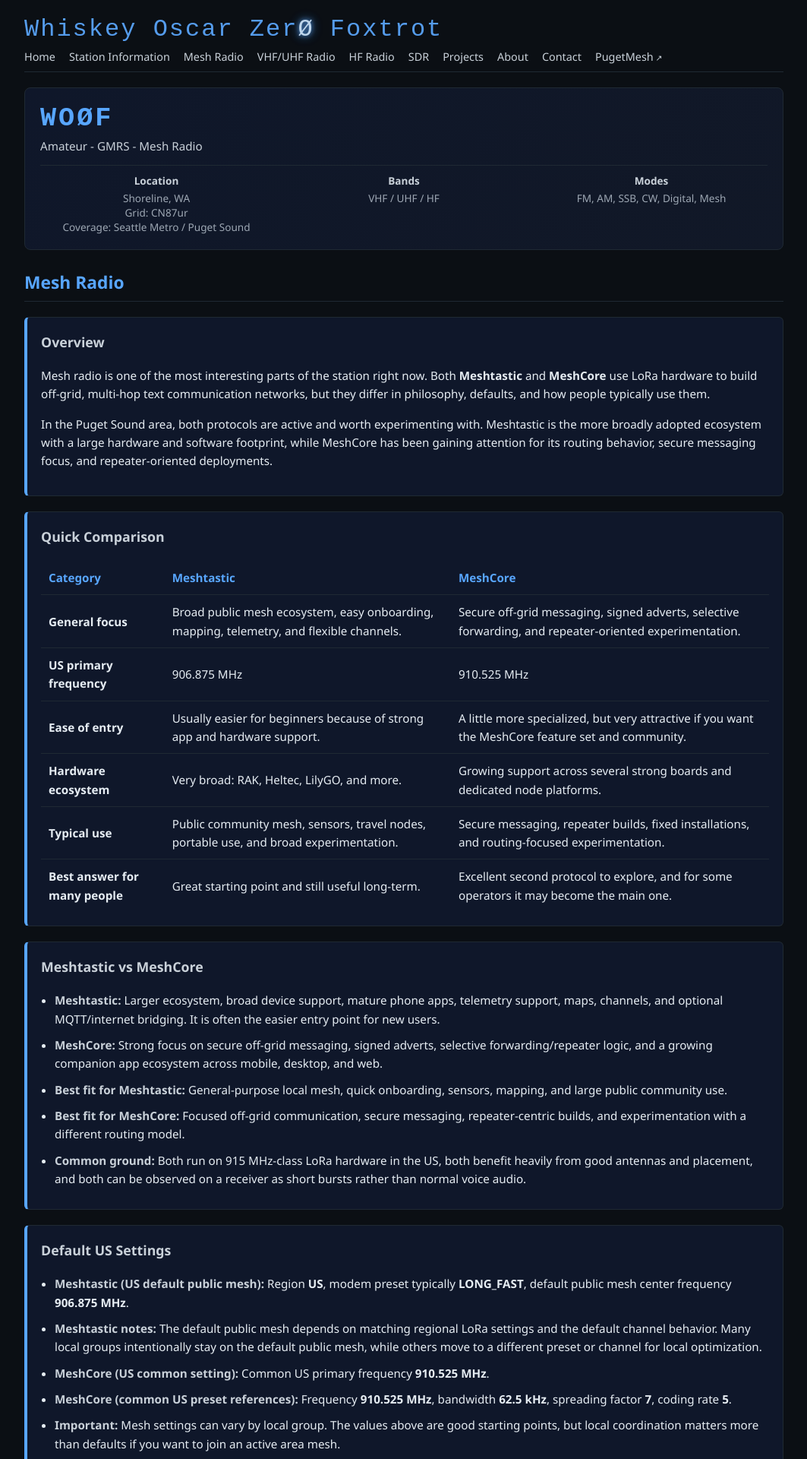
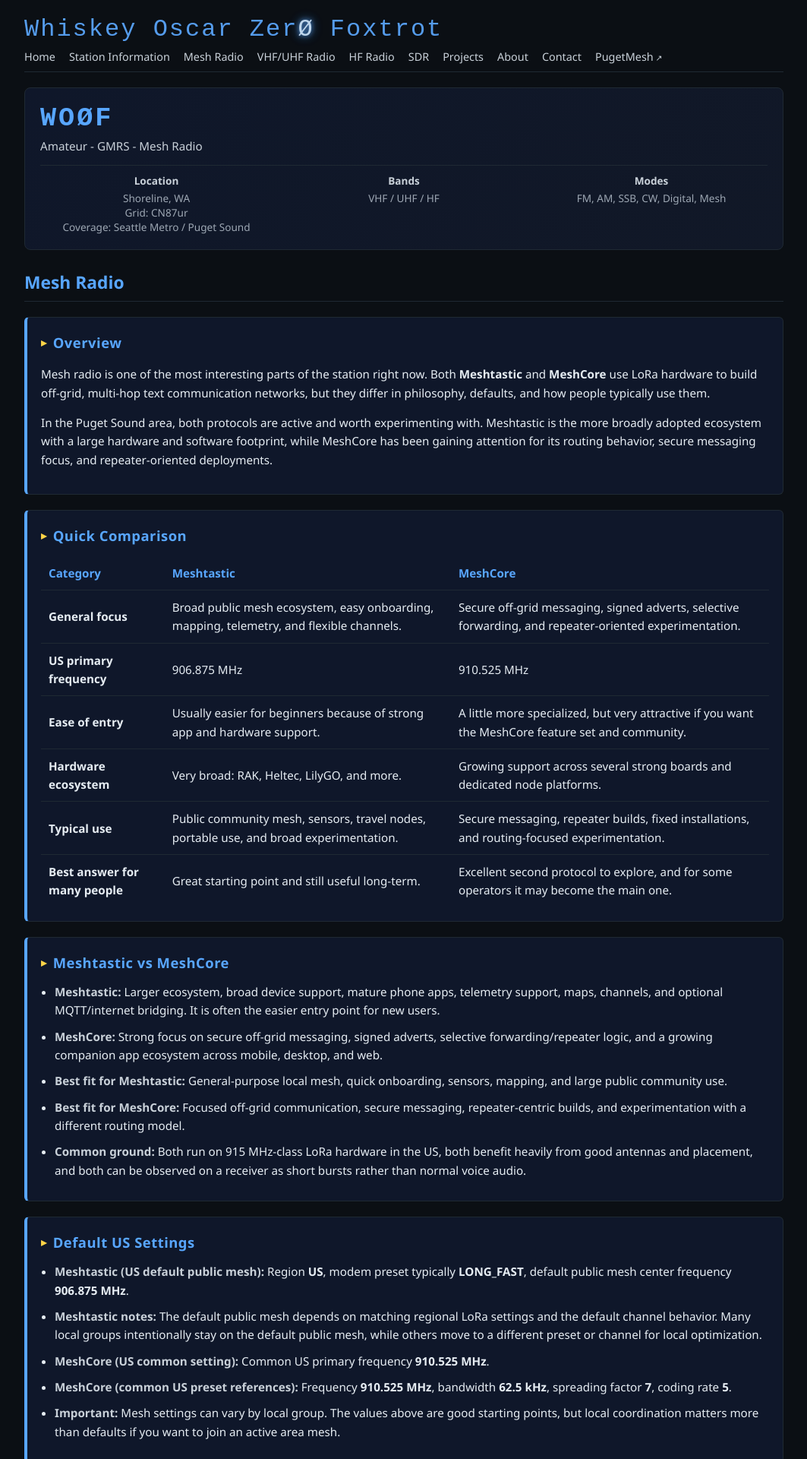
Before and after one commit to Lymitliss/Lymitliss.github.io, a Jekyll site: the page built from mesh-radio.md, in a window 1280 px wide. Shown: the top 1920 px of the page at 76% size, without its empty margins (108-1171 px from the left). Built offline with Jekyll 4.4.1, drawn with Linux system fonts in a browser that asks for light colours.

Commit message:
Update mesh-radio.md

```diff
--- a/mesh-radio.md
+++ b/mesh-radio.md
@@ -7,7 +7,7 @@ permalink: /mesh-radio/
 ## Mesh Radio
 
 <div class="station-card">
-  <h3>Overview</h3>
+  <h3 class="mesh-title">Overview</h3>
   <p>
     Mesh radio is one of the most interesting parts of the station right now. Both
     <strong>Meshtastic</strong> and <strong>MeshCore</strong> use LoRa hardware to build off-grid,
@@ -23,7 +23,7 @@ permalink: /mesh-radio/
 </div>
 
 <div class="station-card">
-  <h3>Quick Comparison</h3>
+  <h3 class="mesh-title">Quick Comparison</h3>
   <div style="overflow-x: auto;">
     <table style="width: 100%; border-collapse: collapse; font-size: 0.95rem;">
       <thead>
@@ -70,7 +70,7 @@ permalink: /mesh-radio/
 </div>
 
 <div class="station-card">
-  <h3>Meshtastic vs MeshCore</h3>
+  <h3 class="mesh-title">Meshtastic vs MeshCore</h3>
   <ul class="station-list">
     <li>
       <span class="station-label">Meshtastic:</span>
@@ -100,7 +100,7 @@ permalink: /mesh-radio/
 </div>
 
 <div class="station-card">
-  <h3>Default US Settings</h3>
+  <h3 class="mesh-title">Default US Settings</h3>
   <ul class="station-list">
     <li>
       <span class="station-label">Meshtastic (US default public mesh):</span>
@@ -131,7 +131,7 @@ permalink: /mesh-radio/
 </div>
 
 <div class="station-card">
-  <h3>Popular Meshtastic Nodes</h3>
+  <h3 class="mesh-title">Popular Meshtastic Nodes</h3>
   <ul class="station-list">
     <li>
       <span class="station-label">RAK WisBlock / WisMesh:</span>
@@ -157,7 +157,7 @@ permalink: /mesh-radio/
 </div>
 
 <div class="station-card">
-  <h3>Popular MeshCore Nodes</h3>
+  <h3 class="mesh-title">Popular MeshCore Nodes</h3>
   <ul class="station-list">
     <li>
       <span class="station-label">Station G2:</span>
@@ -183,7 +183,7 @@ permalink: /mesh-radio/
 </div>
 
 <div class="station-card">
-  <h3>Popular Antennas</h3>
+  <h3 class="mesh-title">Popular Antennas</h3>
   <ul class="station-list">
     <li>
       <span class="station-label">Small stock / internal antennas:</span>
@@ -213,7 +213,7 @@ permalink: /mesh-radio/
 </div>
 
 <div class="station-card">
-  <h3>Popular Filters</h3>
+  <h3 class="mesh-title">Popular Filters</h3>
   <ul class="station-list">
     <li>
       <span class="station-label">Broken Circuit Ranch 915 MHz filters:</span>
@@ -234,7 +234,7 @@ permalink: /mesh-radio/
 </div>
 
 <div class="station-card">
-  <h3>Favorite MeshCore Hashtag Channels</h3>
+  <h3 class="mesh-title">Favorite MeshCore Hashtag Channels</h3>
   <ul class="station-list">
     <li><span class="station-label">#bot:</span> Handy for bot and automation experiments.</li>
     <li><span class="station-label">#gmrs:</span> A natural crossover topic for local radio operators.</li>
@@ -245,7 +245,7 @@ permalink: /mesh-radio/
 </div>
 
 <div class="station-card">
-  <h3>Choosing Between Them</h3>
+  <h3 class="mesh-title">Choosing Between Them</h3>
   <ul class="station-list">
     <li>
       <span class="station-label">Choose Meshtastic if:</span>
@@ -264,7 +264,7 @@ permalink: /mesh-radio/
 </div>
 
 <div class="station-card">
-  <h3>Thank You</h3>
+  <h3 class="mesh-title">Thank You</h3>
   <p>
     A sincere thank you to the great group of people at
     <a href="https://pugetmesh.org/" target="_blank" rel="noopener" class="accent-link">PugetMesh</a>.
```
